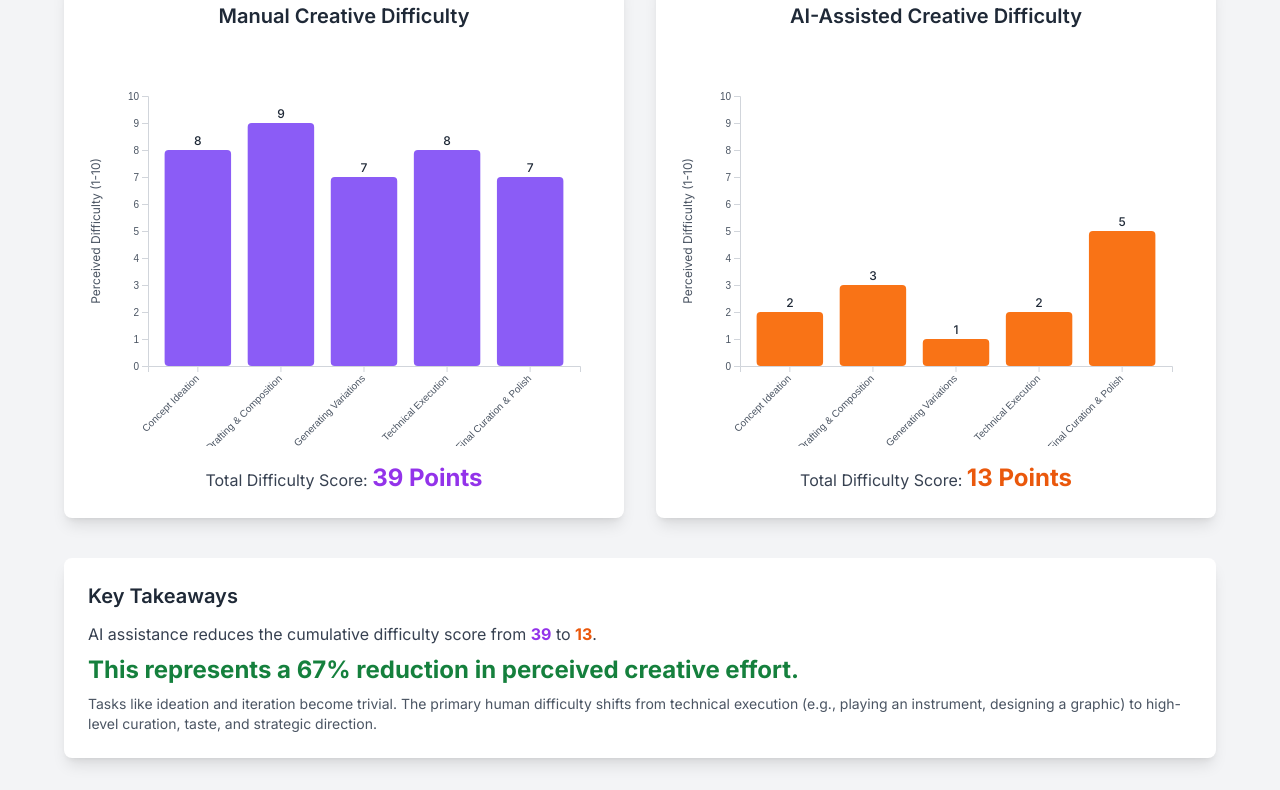
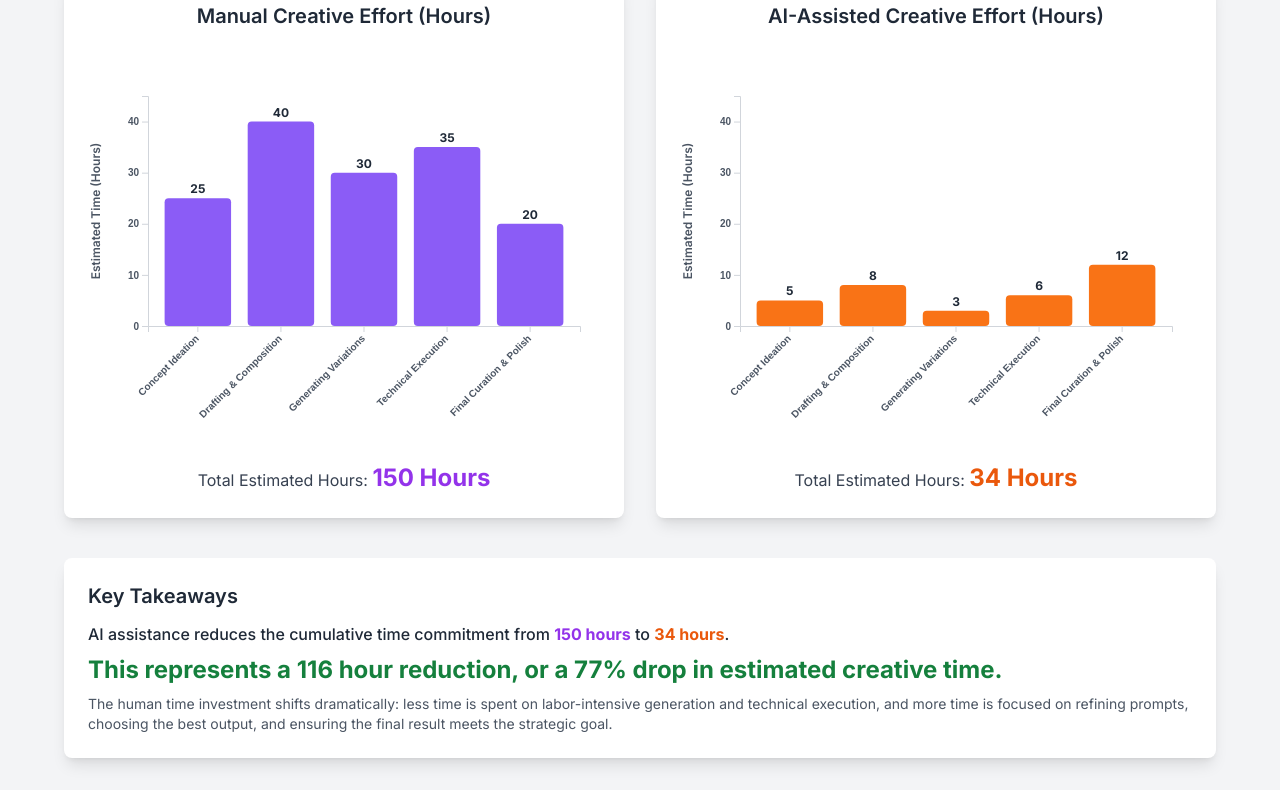
Before and after one commit to vitruong4909-lgtm/vitruong49099, a plain HTML site: page index.html in a window 1280 px wide. Shown: the part 234-1024 px from the top of the page. Drawn offline with nearby package versions, Linux system fonts and the light colour scheme.

Commit message:
Update index.html

```diff
--- a/index.html
+++ b/index.html
@@ -3,7 +3,8 @@
 <head>
     <meta charset="UTF-8">
     <meta name="viewport" content="width=device-width, initial-scale=1.0">
-    <title>AI vs. Manual Creativity Difficulty</title>
+    <!-- Updated Title -->
+    <title>AI vs. Manual Creative Effort</title>
     <!-- Load Tailwind CSS -->
     <script src="https://cdn.tailwindcss.com"></script>
     <!-- Load D3.js -->
@@ -18,10 +19,11 @@
         .axis-label {
             font-size: 12px;
             fill: #4B5563; /* gray-600 */
+            font-weight: 600; /* Increased boldness */
         }
         .bar-label {
             font-size: 12px;
-            font-weight: 500;
+            font-weight: 700; /* Increased boldness for the data numbers */
             fill: #1F2937; /* gray-800 */
         }
         .chart-title {
@@ -36,17 +38,20 @@
         }
         .axis text {
             fill: #4B5563; /* gray-600 */
+            font-weight: 600; /* Increased boldness for axis ticks and labels (X-axis) */
         }
     </style>
 </head>
 <body class="bg-gray-100 min-h-screen p-4 md:p-8">
 
     <div class="max-w-6xl mx-auto">
+        <!-- Updated H1 Title -->
         <h1 class="text-3xl font-bold text-gray-900 text-center mb-8">
-            Creative Difficulty: Manual Process vs. AI-Assisted
+            Creative Effort: Manual Process vs. AI-Assisted
         </h1>
-        <p class="text-center text-gray-600 mb-10 max-w-3xl mx-auto">
-            This visualization compares the perceived difficulty (on a scale of 1-10) of key creative tasks. AI significantly lowers the barrier for ideation and technical execution, shifting the human's role more toward curation and direction.
+        <!-- Updated Paragraph Text (Bolder) -->
+        <p class="text-center text-gray-700 font-medium mb-10 max-w-3xl mx-auto">
+            This visualization compares the estimated **hours spent** on creative tasks. AI dramatically reduces the time required for generation and execution, allowing the creator to focus more time on strategic direction and final polish.
         </p>
 
         <!-- Grid container for the two charts -->
@@ -54,30 +59,34 @@
 
             <!-- Manual Creativity Chart Card -->
             <div class="bg-white p-6 rounded-lg shadow-lg">
+                <!-- Updated H2 Title -->
                 <h2 class="text-xl font-semibold text-gray-800 mb-4 text-center">
-                    Manual Creative Difficulty
+                    Manual Creative Effort (Hours)
                 </h2>
                 <!-- SVG container for the manual chart -->
                 <div id="manual-chart-container">
                     <svg id="manual-chart"></svg>
                 </div>
+                <!-- Updated Total Label -->
                 <p class="text-center text-gray-700 mt-4">
-                    Total Difficulty Score:
+                    Total Estimated Hours:
                     <span id="manual-total" class="font-bold text-2xl text-purple-600"></span>
                 </p>
             </div>
 
             <!-- AI-Assisted Creativity Chart Card -->
             <div class="bg-white p-6 rounded-lg shadow-lg">
+                <!-- Updated H2 Title -->
                 <h2 class="text-xl font-semibold text-gray-800 mb-4 text-center">
-                    AI-Assisted Creative Difficulty
+                    AI-Assisted Creative Effort (Hours)
                 </h2>
                 <!-- SVG container for the AI chart -->
                 <div id="ai-chart-container">
                     <svg id="ai-chart"></svg>
                 </div>
+                <!-- Updated Total Label -->
                  <p class="text-center text-gray-700 mt-4">
-                    Total Difficulty Score:
+                    Total Estimated Hours:
                     <span id="ai-total" class="font-bold text-2xl text-orange-600"></span>
                 </p>
             </div>
@@ -85,51 +94,51 @@
 
         <div class="mt-10 p-6 bg-white rounded-lg shadow-lg">
             <h3 class="text-xl font-semibold text-gray-800 mb-3">Key Takeaways</h3>
-            <div id="summary" class="text-gray-700 space-y-2">
+            <!-- Updated Summary Container (Bolder) -->
+            <div id="summary" class="text-gray-800 font-medium space-y-2">
                 <!-- Summary will be populated by JS -->
             </div>
         </div>
     </div>
 
     <script>
-        // Data based on a 1-10 scale of perceived difficulty
+        // Data based on estimated hours for a complex creative project (e.g., generating a full marketing campaign or large creative asset)
         const manualData = [
-            { task: "Concept Ideation", difficulty: 8 },
-            { task: "Drafting & Composition", difficulty: 9 },
-            { task: "Generating Variations", difficulty: 7 },
-            { task: "Technical Execution", difficulty: 8 },
-            { task: "Final Curation & Polish", difficulty: 7 }
+            { task: "Concept Ideation", effort: 25 }, // Hours
+            { task: "Drafting & Composition", effort: 40 }, // Hours
+            { task: "Generating Variations", effort: 30 }, // Hours
+            { task: "Technical Execution", effort: 35 }, // Hours
+            { task: "Final Curation & Polish", effort: 20 } // Hours
         ];
 
         const aiData = [
-            { task: "Concept Ideation", difficulty: 2 }, // Easy to get ideas
-            { task: "Drafting & Composition", difficulty: 3 }, // AI generates first draft
-            { task: "Generating Variations", difficulty: 1 }, // Trivial for AI
-            { task: "Technical Execution", difficulty: 2 }, // AI handles technical skill
-            { task: "Final Curation & Polish", difficulty: 5 }  // Human still needs taste
+            { task: "Concept Ideation", effort: 5 }, // Prompting and filtering
+            { task: "Drafting & Composition", effort: 8 }, // AI generates, human edits
+            { task: "Generating Variations", effort: 3 }, // Trivial for AI, fast prompting
+            { task: "Technical Execution", effort: 6 }, // AI handles skill, human manages output
+            { task: "Final Curation & Polish", effort: 12 }  // Human still needs significant taste and review
         ];
 
         // Calculate totals
-        const manualTotal = manualData.reduce((acc, d) => acc + d.difficulty, 0);
-        const aiTotal = aiData.reduce((acc, d) => acc + d.difficulty, 0);
-        const difficultyReduced = manualTotal - aiTotal;
-        const percentReduced = ((difficultyReduced / manualTotal) * 100).toFixed(0);
+        const manualTotal = manualData.reduce((acc, d) => acc + d.effort, 0);
+        const aiTotal = aiData.reduce((acc, d) => acc + d.effort, 0);
+        const effortReduced = manualTotal - aiTotal;
+        const percentReduced = ((effortReduced / manualTotal) * 100).toFixed(0);
+
+        // Find the overall max hours for a consistent Y-axis
+        const yMax = d3.max(manualData, d => d.effort) + 5; // Use max manual effort + buffer for the y-axis max
 
         // Update total displays
-        document.getElementById('manual-total').textContent = `${manualTotal} Points`;
-        document.getElementById('ai-total').textContent = `${aiTotal} Points`;
+        document.getElementById('manual-total').textContent = `${manualTotal} Hours`;
+        document.getElementById('ai-total').textContent = `${aiTotal} Hours`;
 
         // Update summary text
-        // FIX: Removed unnecessary escape characters (\) from template literals
-        // FIX: Corrected typo 'class'' to 'class='
         document.getElementById('summary').innerHTML = `
-            <p>AI assistance reduces the cumulative difficulty score from <strong class="text-purple-600">${manualTotal}</strong> to <strong class="text-orange-600">${aiTotal}</strong>.</p>
-            <p class="text-2xl font-bold text-green-700">This represents a ${percentReduced}% reduction in perceived creative effort.</p>
-            <p class="mt-4 text-sm text-gray-600">Tasks like ideation and iteration become trivial. The primary human difficulty shifts from technical execution (e.g., playing an instrument, designing a graphic) to high-level curation, taste, and strategic direction.</p>
+            <p>AI assistance reduces the cumulative time commitment from <strong class="text-purple-600">${manualTotal} hours</strong> to <strong class="text-orange-600">${aiTotal} hours</strong>.</p>
+            <p class="text-2xl font-bold text-green-700">This represents a ${effortReduced} hour reduction, or a ${percentReduced}% drop in estimated creative time.</p>
+            <!-- Set this final p to font-normal for contrast -->
+            <p class="mt-4 text-sm text-gray-600 font-normal">The human time investment shifts dramatically: less time is spent on labor-intensive generation and technical execution, and more time is focused on refining prompts, choosing the best output, and ensuring the final result meets the strategic goal.</p>
         `;
-
-        // Find the overall max difficulty for a consistent Y-axis
-        const yMax = 10; // Set explicit 1-10 scale
 
         /**
          * Creates a responsive bar chart.
@@ -151,7 +160,7 @@
             const containerWidth = container.node().getBoundingClientRect().width;
 
             // Set up margins
-            const margin = { top: 50, right: 20, bottom: 80, left: 60 };
+            const margin = { top: 50, right: 20, bottom: 120, left: 60 };
             const width = containerWidth - margin.left - margin.right;
             const height = 400 - margin.top - margin.bottom;
 
@@ -159,7 +168,6 @@
                 .attr("width", width + margin.left + margin.right)
                 .attr("height", height + margin.top + margin.bottom)
                 .append("g")
-                // FIX: Removed unnecessary escape characters (\) from template literals
                 .attr("transform", `translate(${margin.left},${margin.top})`);
 
             // --- Create Scales ---
@@ -170,9 +178,9 @@
                 .range([0, width])
                 .padding(0.2);
 
-            // Y scale (Linear scale for difficulty)
+            // Y scale (Linear scale for effort)
             const y = d3.scaleLinear()
-                .domain([0, yMax]) // Use the consistent yMax (10)
+                .domain([0, yMax]) // Use the consistent yMax
                 .range([height, 0]);
 
             // --- Create Axes ---
@@ -180,7 +188,6 @@
             // X axis
             svg.append("g")
                 .attr("class", "axis")
-                // FIX: Removed unnecessary escape characters (\) from template literals
                 .attr("transform", `translate(0,${height})`)
                 .call(d3.axisBottom(x))
                 .selectAll("text")
@@ -192,9 +199,9 @@
             // Y axis
             svg.append("g")
                 .attr("class", "axis")
-                .call(d3.axisLeft(y).ticks(10)); // Explicitly set ticks for 1-10
+                .call(d3.axisLeft(y).ticks(5)); // Fewer ticks since scale is larger
 
-            // Y axis label
+            // Y axis label (Updated)
             svg.append("text")
                 .attr("class", "axis-label")
                 .attr("transform", "rotate(-90)")
@@ -202,7 +209,7 @@
                 .attr("x", 0 - (height / 2))
                 .attr("dy", "1em")
                 .style("text-anchor", "middle")
-                .text("Perceived Difficulty (1-10)");
+                .text("Estimated Time (Hours)"); // Updated label
 
             // --- Draw Bars ---
             svg.selectAll(".bar")
@@ -220,8 +227,8 @@
                 .transition()
                 .duration(750)
                 .delay((d, i) => i * 100)
-                .attr("y", d => y(d.difficulty))
-                .attr("height", d => height - y(d.difficulty));
+                .attr("y", d => y(d.effort)) // Use .effort (now hours)
+                .attr("height", d => height - y(d.effort)); // Use .effort (now hours)
 
 
             // --- Add Bar Labels (Numbers on top) ---
@@ -231,10 +238,10 @@
                 .append("text")
                 .attr("class", "bar-label")
                 .attr("x", d => x(d.task) + x.bandwidth() / 2)
-                .attr("y", d => y(d.difficulty) - 5)
+                .attr("y", d => y(d.effort) - 5) // Use .effort (now hours)
                 .attr("text-anchor", "middle")
                 .style("opacity", 0)
-                .text(d => d.difficulty) // Show the difficulty number
+                .text(d => d.effort) // Use .effort (now hours)
                 .transition()
                 .duration(750)
                 .delay((d, i) => i * 100 + 300)
```
